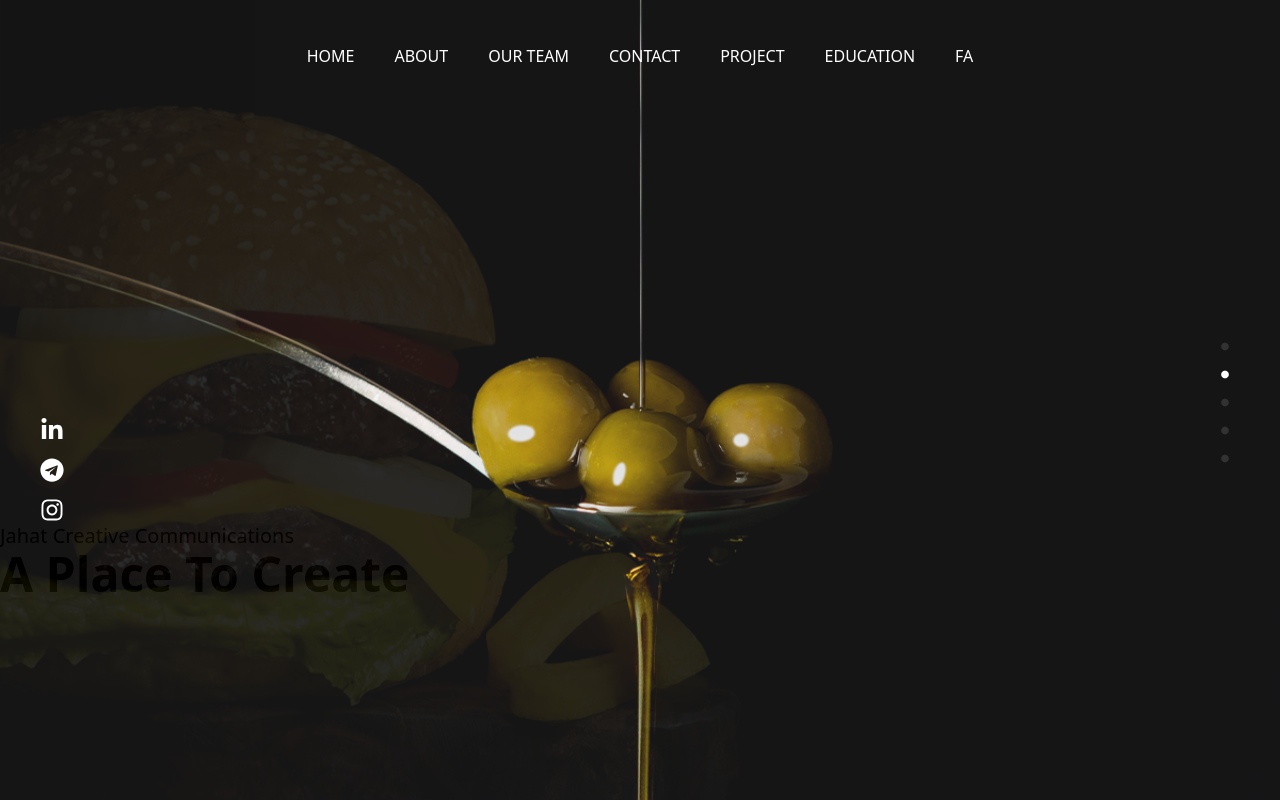
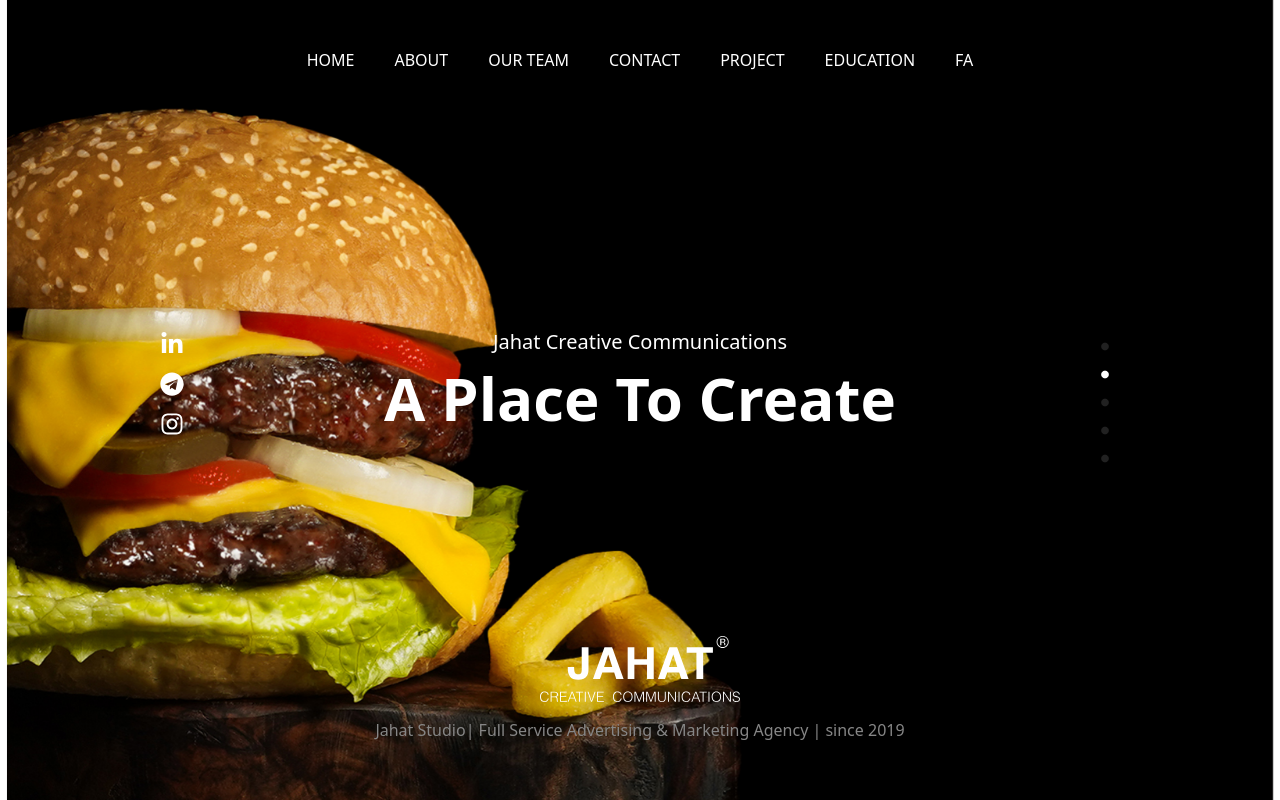
Before and after one commit to sajadsoqrati/JahatStudio, a React (Vite) app: page /#/ in a window 1280 px wide. Built offline with nearby package versions, Linux system fonts and the light colour scheme.

Commit message:
change the color of clicked link on top navbar

```diff
--- a/src/components/BackgroundSlider.tsx
+++ b/src/components/BackgroundSlider.tsx
@@ -14,20 +14,20 @@ export const BackgroundSlider = () => {
     dots: true,
     autoplay: true,
     infinite: true,
-    speed: 4000,
-    autoplaySpeed: 5000,
+    speed: 1000,
+    autoplaySpeed: 4000,
     arrows: false,
     fade: true,
     pauseOnHover: false,
   };
   return (
     <>
-      <div className="fixed top-0 left-0 w-full h-screen z-0">
+      <div className="fixed top-0 left-0 w-screen h-screen  pointer-events: none">
         <Slider {...settings}>
           {images.map((img, i) => (
             <div key={i}>
               <div
-                className="w-screen h-screen bg-cover bg-center"
+                className="w-screen h-screen bg-center bg-no-repeat  bg-contain "
                 style={{ backgroundImage: `url(${img})` }}
               />
             </div>
--- a/src/components/Navbar.tsx
+++ b/src/components/Navbar.tsx
@@ -6,7 +6,7 @@ import "../index.css";
 import { useState } from "react";
 
 export function Navbar() {
-  const [className, setClassName] = useState<string>("text-white");
+  const [activeIndex, setActiveIndex] = useState<number | null>(null);
   const navLinks: string[] = [
     "HOME",
     "ABOUT",
@@ -26,24 +26,30 @@ export function Navbar() {
     "/Fa.tsx",
   ];
 
-  function clickHandler() {
-    setClassName(() => "text-green-300");
-  }
   return (
     <>
-      <nav className="relative z-10 font-normal flex justify-center gap-10 my-11">
+      <nav className="text-white relative z-10 font-normal flex justify-center gap-10 mt-12  ">
         {navLinks.map((item, i) => (
           <Link key={i} to={url[i]}>
-            <button className={className} onClick={clickHandler}>
+            <button
+              onClick={() => setActiveIndex(i)}
+              className={i === activeIndex ? "text-[rgb(104,200,163)]" : ""}
+            >
               {item}
             </button>
           </Link>
         ))}
       </nav>
-      <nav className=" relative z-20 items-start font-large gap-4 flex flex-col mt-[350px] ml-[2.5rem]">
-        <FaLinkedinIn color="white" size={24} />
-        <FaTelegram color="white" size={24} />
-        <FaInstagram color="white" size={24} />
+      <nav className=" relative z-10 items-start  font-large gap-4 flex flex-col items-center top-65 ml-[10rem] pointer-events: none">
+        <a href="https://www.linkedin.com">
+          <FaLinkedinIn color="white" size={24} />
+        </a>
+        <a href="https://telegram.org">
+          <FaTelegram color="white" size={24} />
+        </a>
+        <a href="https://www.instagram.com/">
+          <FaInstagram color="white" size={24} />
+        </a>
       </nav>
     </>
   );
--- a/src/pages/Home.tsx
+++ b/src/pages/Home.tsx
@@ -5,10 +5,29 @@ import { BackgroundSlider } from "../components/BackgroundSlider";
 export function Home() {
   return (
     <>
-      <div>
+      <div className="flex flex-col ">
         <BackgroundSlider />
-        <p className="text-xl">Jahat Creative Communications </p>
-        <h1 className="text-5xl font-bold mb-4">A Place To Create</h1>
+
+        <span className=" relative flex top-38 justify-center flex-col z-0 w-content  ">
+          <p className="relative flex items-center justify-center  text-xl text-white mb-3 ">
+            Jahat Creative Communications
+          </p>
+          <h1 className=" relative flex justify-center w-auto text-6xl  text-white font-bold pointer-events-none ">
+            A Place To Create
+          </h1>
+        </span>
+
+        <div className="relative flex flex-col top-90 items-center ">
+          <img
+            className="relative w-50 mb-4"
+            src="src/assets/imges/logoj.svg"
+            alt="jahatStudioLogo"
+          />
+          <p className="relative font-extralight text-[#868686]">
+            Jahat Studio| Full Service Advertising & Marketing Agency | since
+            2019
+          </p>
+        </div>
       </div>
     </>
   );
--- a/src/slider.css
+++ b/src/slider.css
@@ -2,21 +2,25 @@
 .slick-dots {
   position: absolute;
   top: 50%;
-  right:2.5rem;
+  right:10rem;
   transform: translateY(-50%);
   display: flex !important;
   flex-direction: column;
   justify-content: center;
   align-items: flex-end;
   gap: 0.5rem;
-  z-index: 20;}
+
+
+ }
 .slick-dots li button:before {
   font-size: 9px;
   color:rgba(217, 217, 217, 0.6);
+
 
 }
 
 .slick-dots li.slick-active button:before {
   color:#fff;
   opacity: 1;
-}
+
+ }
```
Also changed, not shown: src/assets/imges/P2new.jpg (added), src/assets/imges/logoj.svg (added).
